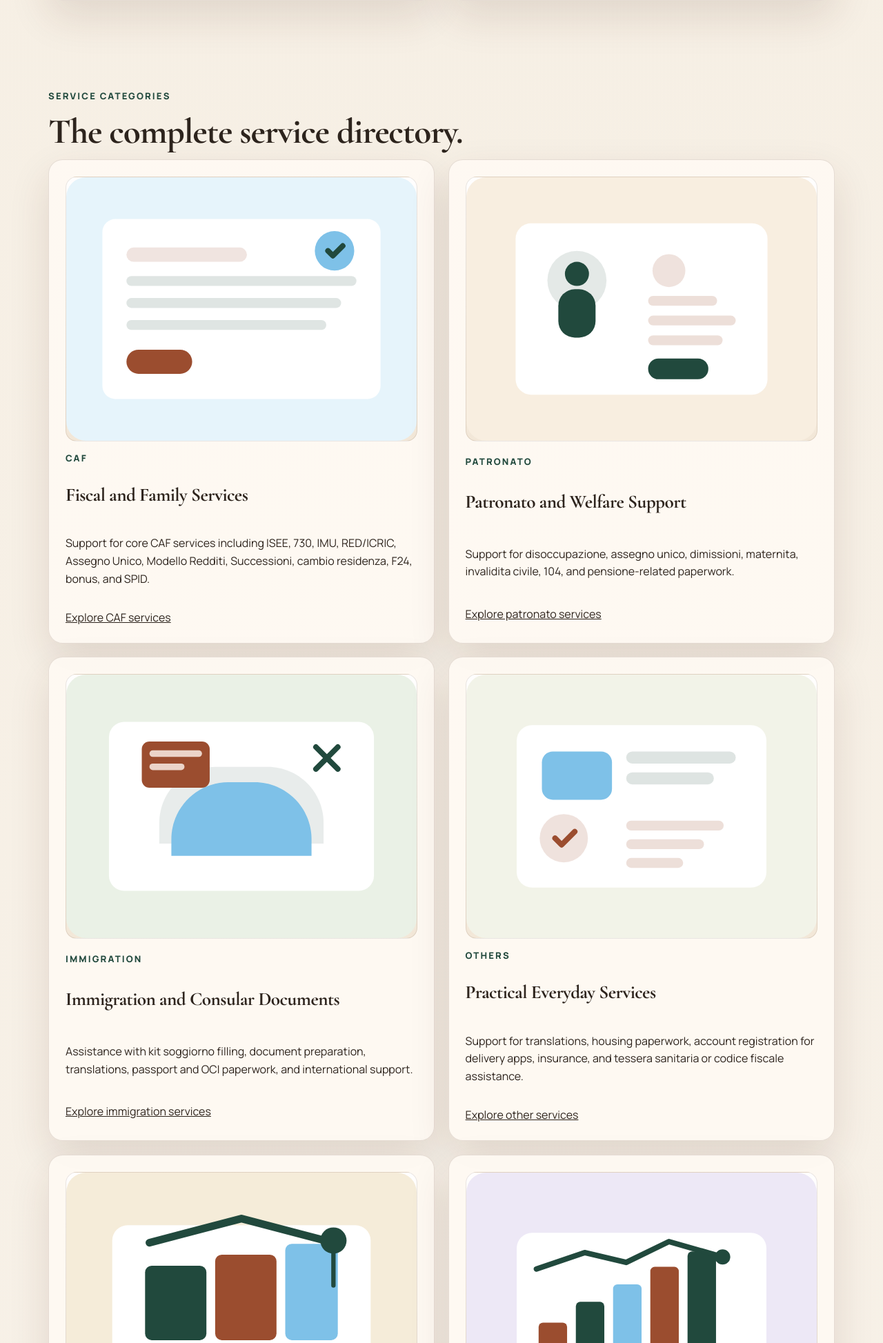
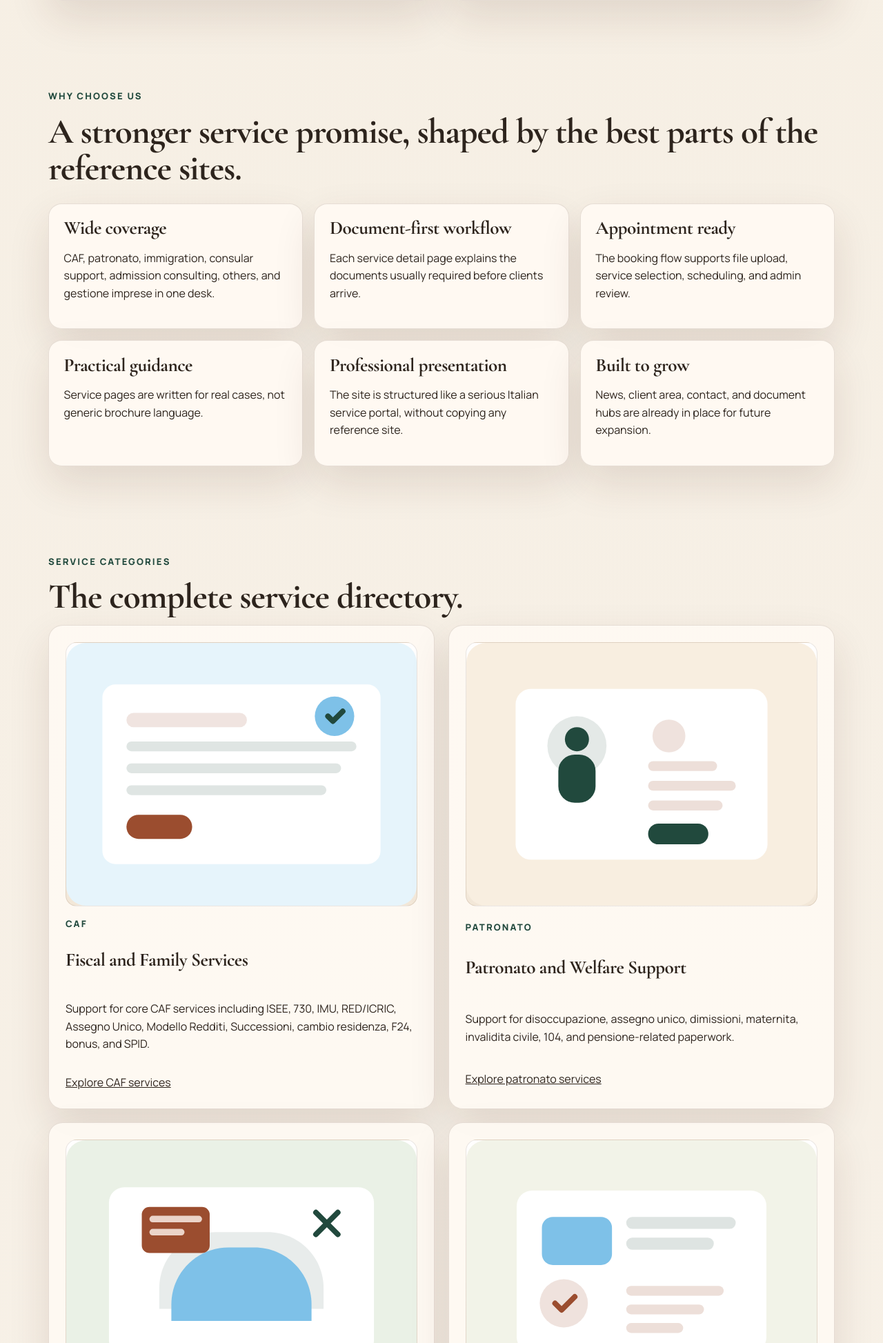
Before and after one commit to ananthareddykunreddy/italia-caf-immigration-site, a Flask app: page / in a window 1280 px wide. Shown: the part 3348-5295 px from the top of the page at 69% size. Run offline with Flask 3, Linux system fonts and the light colour scheme.

Commit message:
Finalize public site polish and supporting pages

```diff
--- a/static/styles.css
+++ b/static/styles.css
@@ -444,6 +444,10 @@ a {
   box-shadow: var(--shadow);
 }
 
+.news-card-featured {
+  background: linear-gradient(135deg, rgba(126, 193, 232, 0.18), rgba(255, 250, 244, 0.96));
+}
+
 .news-date {
   margin: 0 0 0.6rem;
   color: var(--accent);
@@ -476,6 +480,20 @@ a {
   background: rgba(33, 73, 61, 0.08);
   color: var(--accent);
   font-weight: 700;
+}
+
+.reasons-grid {
+  display: grid;
+  grid-template-columns: repeat(3, minmax(0, 1fr));
+  gap: 1rem;
+}
+
+.reason-card {
+  padding: 1.35rem;
+  border-radius: 1.2rem;
+  border: 1px solid var(--line);
+  background: rgba(255, 250, 244, 0.92);
+  box-shadow: var(--shadow);
 }
 
 .section {
@@ -600,6 +618,7 @@ a {
   .service-showcase,
   .featured-strip,
   .directory-grid,
+  .reasons-grid,
   .service-board,
   .service-board-wide,
   .docs-grid,
--- a/templates/home.html
+++ b/templates/home.html
@@ -130,6 +130,41 @@
     </div>
   </section>
 
+  <section class="section section-alt">
+    <div class="container">
+      <div class="section-heading">
+        <p class="eyebrow">Why Choose Us</p>
+        <h2>A stronger service promise, shaped by the best parts of the reference sites.</h2>
+      </div>
+      <div class="reasons-grid">
+        <article class="reason-card">
+          <h3>Wide coverage</h3>
+          <p>CAF, patronato, immigration, consular support, admission consulting, others, and gestione imprese in one desk.</p>
+        </article>
+        <article class="reason-card">
+          <h3>Document-first workflow</h3>
+          <p>Each service detail page explains the documents usually required before clients arrive.</p>
+        </article>
+        <article class="reason-card">
+          <h3>Appointment ready</h3>
+          <p>The booking flow supports file upload, service selection, scheduling, and admin review.</p>
+        </article>
+        <article class="reason-card">
+          <h3>Practical guidance</h3>
+          <p>Service pages are written for real cases, not generic brochure language.</p>
+        </article>
+        <article class="reason-card">
+          <h3>Professional presentation</h3>
+          <p>The site is structured like a serious Italian service portal, without copying any reference site.</p>
+        </article>
+        <article class="reason-card">
+          <h3>Built to grow</h3>
+          <p>News, client area, contact, and document hubs are already in place for future expansion.</p>
+        </article>
+      </div>
+    </div>
+  </section>
+
   <section class="section">
     <div class="container">
       <p class="eyebrow">Service Categories</p>
@@ -233,7 +268,7 @@
         <p class="panel-kicker">Dove Siamo</p>
         <h3>Make office coverage visible on the homepage.</h3>
         <p>
-          Like larger Italian service portals, your site should show where clients can reach you. Replace these placeholders with your actual city, office coverage, and branch points.
+          Like larger Italian service portals, your site should show where clients can reach you. This section is designed so your city coverage and branch model are visible at a glance.
         </p>
         <div class="territory-tags">
           <span>Rome</span>
@@ -249,10 +284,10 @@
         <p class="panel-kicker">Contattaci</p>
         <h3>Keep a direct contact block on the homepage.</h3>
         <ul>
-          <li>Phone: +39 000 000 0000</li>
-          <li>WhatsApp: +39 000 000 0000</li>
-          <li>Email: info@ciaocaf.it</li>
           <li>Appointments available for document-heavy cases</li>
+          <li>Online document preparation support for selected services</li>
+          <li>Quick guidance through the required-documents hub</li>
+          <li>Direct booking flow for faster follow-up</li>
         </ul>
         <div class="hero-cta">
           <a class="btn" href="{{ url_for('appointments') }}">Book Appointment</a>
```
Also changed, not shown: templates/client_area.html (+23 -2 lines), templates/contact.html (+15 -14 lines), templates/news.html (+12 -3 lines), templates/required_documents.html (+15 -0 lines).
